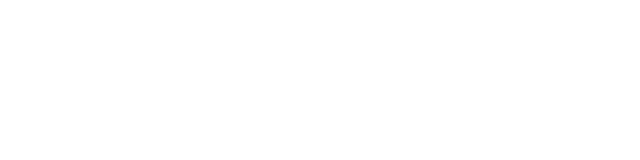
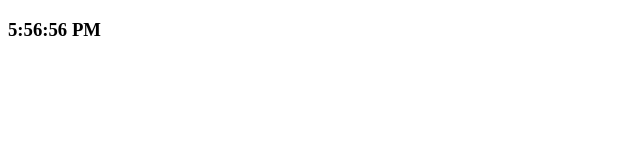
Before and after one commit to mozamilarefinkhan/Digital-Clock---ReactJS-Class-based-Components-Context-Error-Boundaries-Rea---bf8zjvmj5cgy, a React app: page / in a window 1280 px wide. Shown: the top 160 px of the page, without its empty margins (0-640 px from the left). Built offline with nearby package versions, Linux system fonts and the light colour scheme.

Commit message:
Update App.js

```diff
--- a/src/components/App.js
+++ b/src/components/App.js
@@ -1,13 +1,35 @@
-import React from 'react'
-import '../styles/App.css';
-const App = () => {
+import React, { Component, useState } from "react";
+import "../styles/App.css";
 
-  return (
-    <div id="main">
-      <div className="date-time"></div>
-    </div>
-  )
+class App extends Component {
+  constructor() {
+    super();
+    this.state = {
+      time: new Date().toLocaleTimeString(),
+    };
+  }
+
+  componentDidMount() {
+    this.timerID = setInterval(() => this.tick(), 1000);
+  }
+
+  componentWillUnmount() {
+    clearInterval(this.timerID);
+  }
+
+  tick() {
+    this.setState({
+      time: new Date().toLocaleTimeString(),
+    });
+  }
+
+  render() {
+    return (
+      <div className="Clock">
+        <h3 id="time">{this.state.time}</h3>
+      </div>
+    );
+  }
 }
 
-
 export default App;
```
